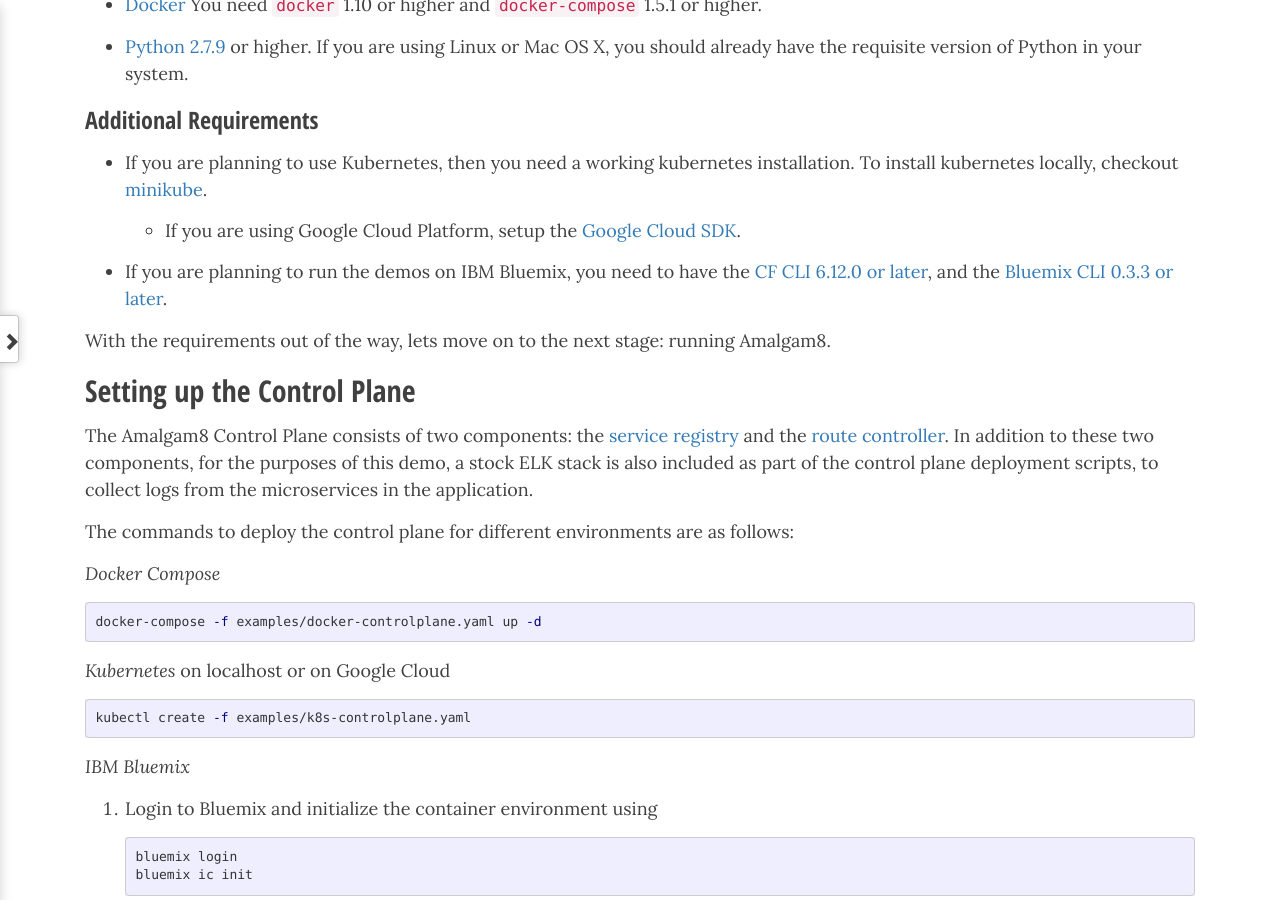
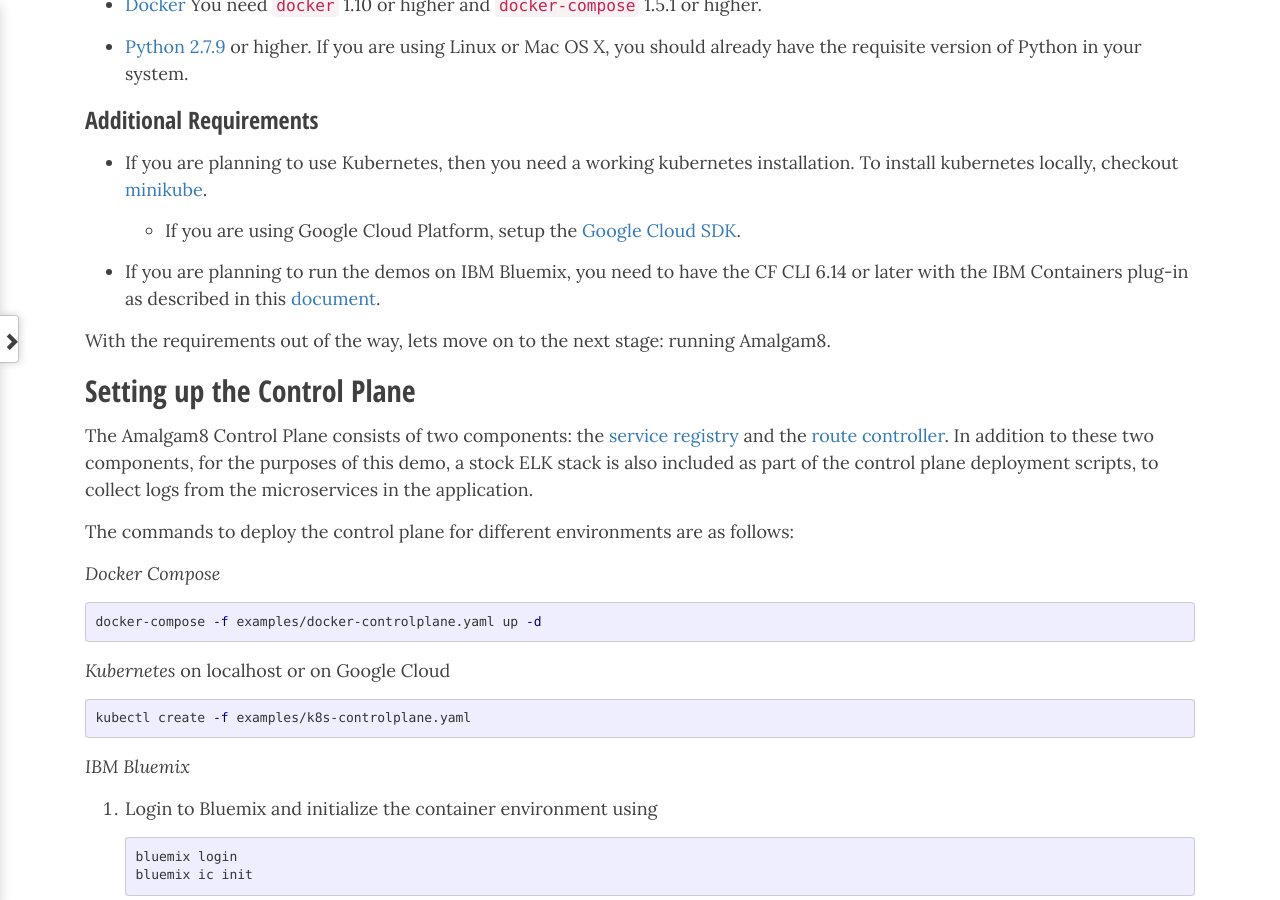
Before and after one commit to amalgam8/amalgam8.github.io, a Jekyll site: the page built from _docs/demo/setup.md, in a window 1280 px wide and 900 px high, scrolled down 403 px. Built offline with Jekyll 4.4.1, drawn with Linux system fonts in a browser that asks for light colours; nearby versions of some CDN libraries; comment, search, counter and statistics services are not loaded.

Commit message:
point to CF CLI with containers plug in instead of bluemix cli

```diff
--- a/_docs/demo/setup.md
+++ b/_docs/demo/setup.md
@@ -35,8 +35,8 @@
     [Google Cloud SDK](https://cloud.google.com/sdk/).
 
 * If you are planning to run the demos on IBM Bluemix, you need to have
-  the [CF CLI 6.12.0 or later](https://github.com/cloudfoundry/cli/releases), and
-  the [Bluemix CLI 0.3.3 or later](https://clis.ng.bluemix.net/).
+  the CF CLI 6.14 or later with the IBM Containers plug-in as
+  described in this [document](https://console.ng.bluemix.net/docs/containers/container_cli_cfic.html).
 
 With the requirements out of the way, lets move on to the next stage:
 running Amalgam8.
```
